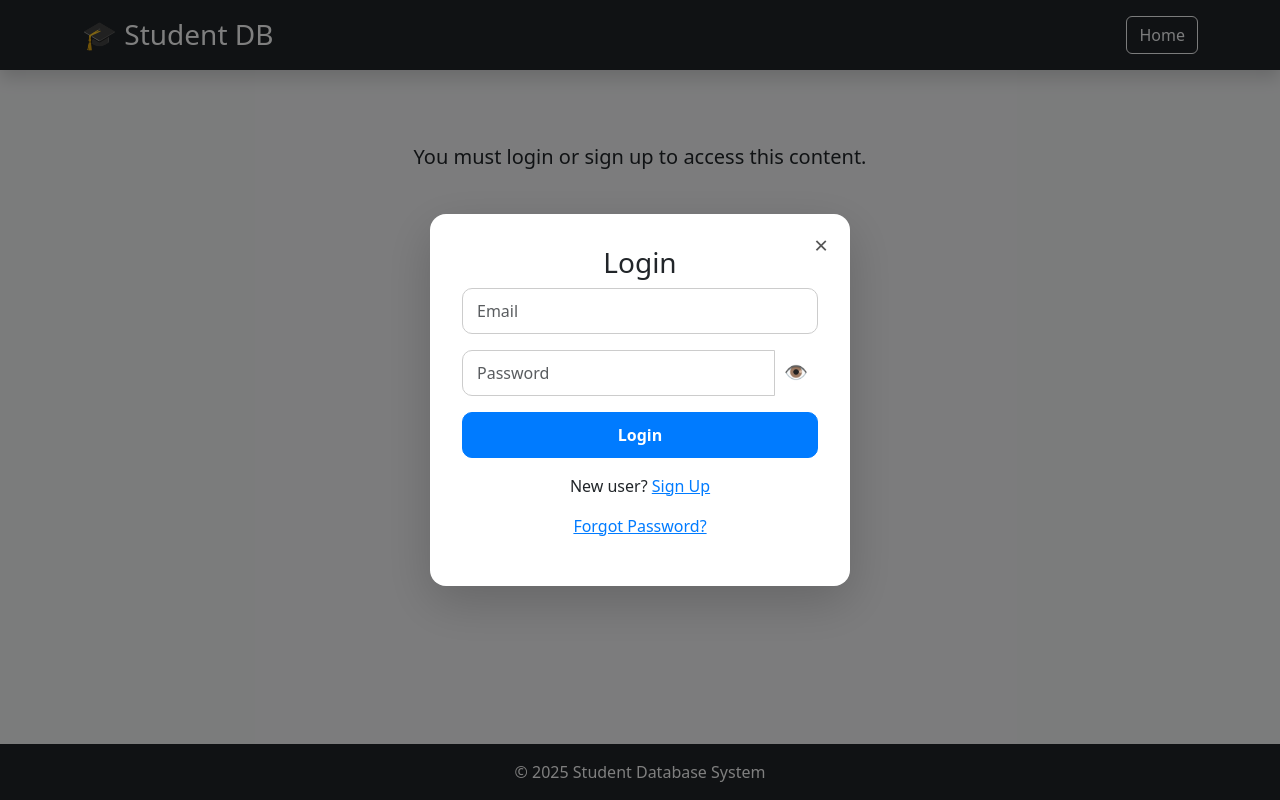
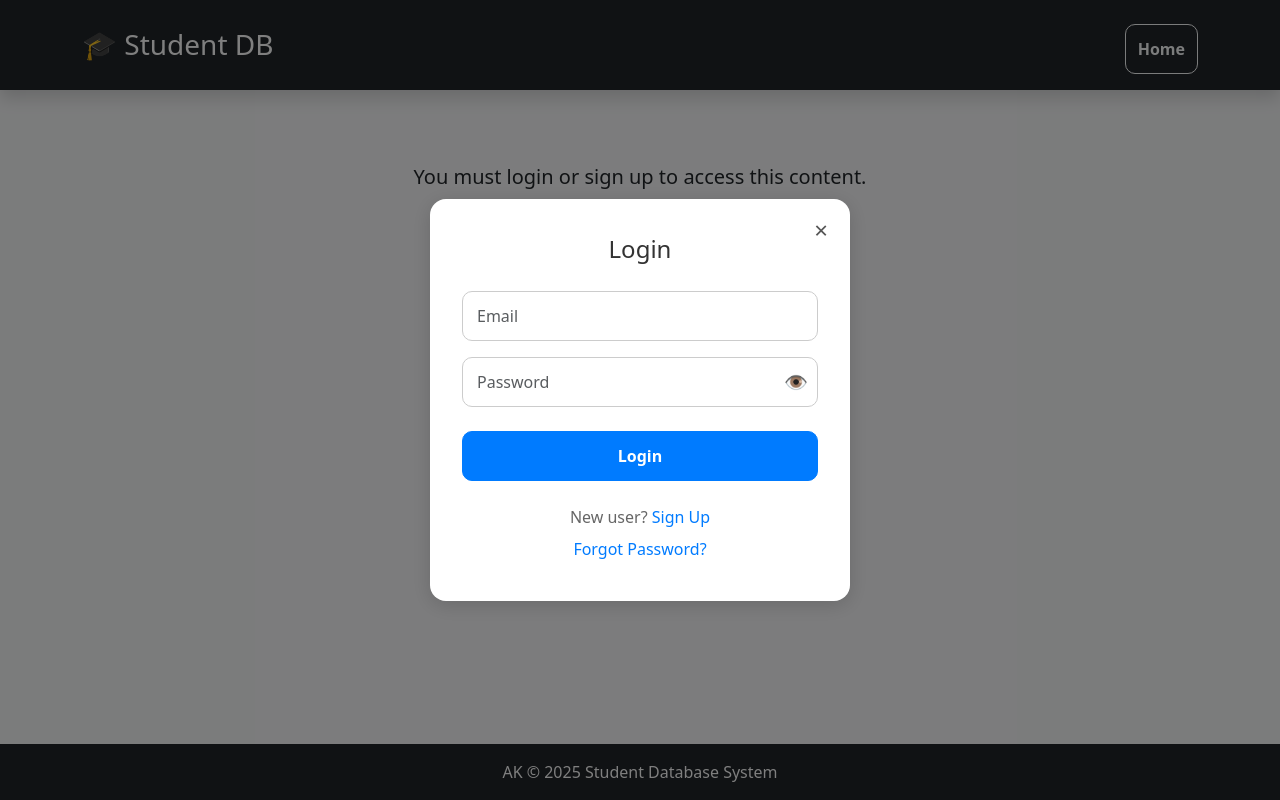
Before and after one commit to ahmad-rk02/StudentDB, a React (Create React App) app: page /marks in a window 1280 px wide. Built offline with nearby package versions, Linux system fonts and the light colour scheme.

Commit message:
Initial commit

```diff
--- a/src/App.js
+++ b/src/App.js
@@ -133,7 +133,7 @@ function App() {
 
         {/* Footer */}
         <footer className="bg-dark text-center text-white py-3">
-          © {new Date().getFullYear()} Student Database System
+          AK © {new Date().getFullYear()} Student Database System
         </footer>
       </div>
     </Router>
--- a/src/components/AuthModal.css
+++ b/src/components/AuthModal.css
@@ -17,10 +17,11 @@
   background: #fff;
   border-radius: 16px;
   padding: 2rem;
-  width: 100%;
+  width: 90%;
   max-width: 420px;
   position: relative;
   animation: slideIn 0.3s ease-in-out;
+  box-shadow: 0 4px 20px rgba(0, 0, 0, 0.15);
 }
 
 /* Animation */
@@ -45,42 +46,77 @@
   font-size: 1.5rem;
   color: #555;
   cursor: pointer;
+  transition: color 0.2s;
 }
 
 .close-btn:hover {
   color: #000;
 }
 
+/* Title */
+.modal-title {
+  text-align: center;
+  margin-bottom: 1.5rem;
+  color: #333;
+  font-size: 1.5rem;
+  text-transform: capitalize;
+}
+
 /* Form Inputs */
-.auth-modal input.form-control {
+.form-control {
+  width: 100%;
   border-radius: 10px;
-  padding: 10px 14px;
+  padding: 12px 14px;
   border: 1px solid #ccc;
   font-size: 1rem;
-  transition: 0.2s ease-in-out;
+  transition: all 0.2s ease-in-out;
+  margin-bottom: 1rem;
 }
 
-.auth-modal input.form-control:focus {
+.form-control:focus {
   border-color: #007bff;
   box-shadow: 0 0 0 2px rgba(0, 123, 255, 0.2);
   outline: none;
 }
 
-/* OTP Boxes Container */
+/* Password Input Container */
+.password-input {
+  position: relative;
+  margin-bottom: 1rem;
+}
+
+/* Eye Button */
+.btn-eye {
+  position: absolute;
+  right: 10px;
+  top: 50%;
+  transform: translateY(-50%);
+  background: transparent;
+  border: none;
+  font-size: 1.2rem;
+  padding: 0;
+  cursor: pointer;
+  color: #666;
+}
+
+/* OTP Container */
+.otp-input-container {
+  margin: 1.5rem 0;
+}
+
+/* OTP Inputs */
 .otp-inputs {
   display: flex;
-  justify-content: space-between;
-  gap: 6px;
-  margin: 1rem 0;
-  padding: 0 4px;
+  justify-content: center;
+  gap: 8px;
+  padding: 0 5px;
 }
 
-/* Individual OTP Box */
-.otp-inputs .otp-box {
-  flex: 1;
-  min-width: 36px;
+/* OTP Box */
+.otp-box {
+  width: 44px;
   height: 44px;
-  font-size: 1.2rem;
+  font-size: 1.3rem;
   font-weight: bold;
   text-align: center;
   border: 2px solid #ddd;
@@ -88,45 +124,34 @@
   background: #fff;
   color: #333;
   transition: all 0.2s ease;
-  line-height: 44px; /* Center number vertically */
+  line-height: 44px;
 }
 
-/* Focus state */
-.otp-inputs .otp-box:focus {
+.otp-box:focus {
   border-color: #007bff;
+  outline: none;
   box-shadow: 0 0 0 2px rgba(0, 123, 255, 0.2);
-  outline: none;
-}
-
-/* Password Eye Button */
-.btn-eye {
-  background: transparent;
-  border: none;
-  font-size: 1.2rem;
-  padding: 0 10px;
-  cursor: pointer;
-}
-
-.btn-eye:hover {
-  opacity: 0.7;
 }
 
 /* Buttons */
-.auth-modal .btn {
+.btn {
+  width: 100%;
   font-weight: 600;
-  padding: 10px;
+  padding: 12px;
   border-radius: 10px;
   transition: all 0.2s ease-in-out;
+  margin-top: 0.5rem;
 }
 
-.auth-modal .btn-primary {
+.btn-primary {
   background-color: #007bff;
   border-color: #007bff;
+  color: white;
 }
 
-.auth-modal .btn-primary:hover {
-  background-color: #0056b3;
-  border-color: #004ba0;
+.btn-primary:hover {
+  background-color: #0069d9;
+  border-color: #0062cc;
 }
 
 /* Link-style buttons */
@@ -138,6 +163,7 @@
   padding: 0;
   font-size: 1rem;
   font-weight: 500;
+  text-decoration: none;
 }
 
 .btn-link:hover {
@@ -145,38 +171,54 @@
 }
 
 /* Messages */
-.text-danger,
-.text-success {
+.text-danger {
+  color: #dc3545;
   font-weight: 500;
   margin-bottom: 1rem;
+  text-align: center;
 }
 
-/* Responsive */
+.text-success {
+  color: #28a745;
+  font-weight: 500;
+  margin-bottom: 1rem;
+  text-align: center;
+}
+
+/* Auth Links */
+.auth-links {
+  text-align: center;
+  margin-top: 1.5rem;
+  color: #666;
+}
+
+.auth-links p {
+  margin: 0.5rem 0;
+}
+
+/* Mobile Responsive */
 @media (max-width: 480px) {
   .auth-modal {
-    width: 90%;
-    padding: 1.5rem 1rem;
+    padding: 1.5rem;
   }
 
-  .otp-inputs {
-    gap: 4px;
-    padding: 0 8px;
+  .otp-box {
+    width: 38px;
+    height: 38px;
+    font-size: 1.2rem;
+    line-height: 38px;
   }
 
-  .otp-inputs .otp-box {
-    height: 42px;
-    min-width: 32px;
-    font-size: 1.1rem;
-    line-height: 42px;
+  .form-control {
+    padding: 10px 12px;
   }
 }
 
-/* Extra Small Devices (e.g., iPhone 5/SE) */
-@media (max-width: 320px) {
-  .otp-inputs .otp-box {
-    height: 38px;
-    min-width: 28px;
-    font-size: 1rem;
-    line-height: 38px;
+@media (max-width: 375px) {
+  .otp-box {
+    width: 34px;
+    height: 34px;
+    font-size: 1.1rem;
+    line-height: 34px;
   }
 }
--- a/src/components/AuthModal.js
+++ b/src/components/AuthModal.js
@@ -1,5 +1,5 @@
 import React, { useState, useContext, useRef, useEffect } from 'react';
-import { useNavigate } from 'react-router-dom'; // Add useNavigate
+import { useNavigate } from 'react-router-dom';
 import { AuthContext } from '../context/AuthContext';
 import './AuthModal.css';
 
@@ -90,15 +90,12 @@ const AuthModal = ({ onClose }) => {
       });
 
       const data = await res.json();
-      if (!res.ok) {
-        console.error('API error:', { url, status: res.status, data });
-        throw new Error(data.error || 'Something went wrong');
-      }
+      if (!res.ok) throw new Error(data.error || 'Something went wrong');
 
       if (view === 'login') {
         login(data.user, data.token);
         onClose();
-        navigate('/'); // Redirect to home page
+        navigate('/');
       } else if (view === 'signup') {
         setView('otp');
         setSuccess('OTP sent to your email. Please enter the 6-digit code.');
@@ -120,7 +117,6 @@ const AuthModal = ({ onClose }) => {
         setSuccess('Password reset successful. You can now login.');
       }
     } catch (err) {
-      console.error('Frontend error:', err.message, err);
       setError(err.message);
     }
   };
@@ -133,36 +129,42 @@ const AuthModal = ({ onClose }) => {
 
   return (
     <div className="auth-modal-overlay">
-      <div className="auth-modal shadow-lg">
+      <div className="auth-modal">
         <button className="close-btn" onClick={onClose}>×</button>
-        <h3 className="text-center text-capitalize">{view === 'otp' ? 'Verify OTP' : view.replace('-', ' ')}</h3>
-        {error && <p className="text-danger text-center">{error}</p>}
-        {success && <p className="text-success text-center">{success}</p>}
+        <h3 className="modal-title">
+          {view === 'otp' ? 'Verify OTP' : view.replace('-', ' ')}
+        </h3>
+
+        {error && <p className="text-danger">{error}</p>}
+        {success && <p className="text-success">{success}</p>}
+
         <form onSubmit={handleSubmit}>
           {view === 'signup' && (
             <input
               type="text"
               name="username"
-              className="form-control mb-3"
+              className="form-control"
               placeholder="Username"
               value={form.username}
               onChange={handleChange}
               required
             />
           )}
+
           {(view === 'login' || view === 'signup' || view === 'forgot' || view === 'reset') && (
             <input
               type="email"
               name="email"
-              className="form-control mb-3"
+              className="form-control"
               placeholder="Email"
               value={form.email}
               onChange={handleChange}
               required
             />
           )}
+
           {(view === 'login' || view === 'signup') && (
-            <div className="input-group mb-3">
+            <div className="password-input">
               <input
                 type={showPassword ? 'text' : 'password'}
                 name="password"
@@ -172,19 +174,28 @@ const AuthModal = ({ onClose }) => {
                 onChange={handleChange}
                 required
               />
-              <button type="button" onClick={() => setShowPassword(!showPassword)} className="btn-eye">
+              <button
+                type="button"
+                className="btn-eye"
+                onClick={() => setShowPassword(!showPassword)}
+                aria-label={showPassword ? 'Hide password' : 'Show password'}
+              >
                 {showPassword ? '🙈' : '👁️'}
               </button>
             </div>
           )}
+
           {(view === 'otp' || view === 'reset') && (
-            <div className="otp-inputs mb-3 d-flex justify-content-center">
+            <div className="otp-input-container">
+              <div className="otp-inputs">
                 {form.otp.map((digit, index) => (
                   <input
                     key={index}
                     type="text"
+                    inputMode="numeric"
+                    pattern="[0-9]*"
                     name={`otp-${index}`}
-                  className="form-control otp-box mx-1 text-center"
+                    className="otp-box"
                     maxLength="1"
                     value={digit}
                     onChange={handleChange}
@@ -194,9 +205,11 @@ const AuthModal = ({ onClose }) => {
                   />
                 ))}
               </div>
+            </div>
           )}
+
           {view === 'reset' && (
-            <div className="input-group mb-3">
+            <div className="password-input">
               <input
                 type={showNewPassword ? 'text' : 'password'}
                 name="newPassword"
@@ -206,12 +219,18 @@ const AuthModal = ({ onClose }) => {
                 onChange={handleChange}
                 required
               />
-              <button type="button" onClick={() => setShowNewPassword(!showNewPassword)} className="btn-eye">
+              <button
+                type="button"
+                className="btn-eye"
+                onClick={() => setShowNewPassword(!showNewPassword)}
+                aria-label={showNewPassword ? 'Hide password' : 'Show password'}
+              >
                 {showNewPassword ? '🙈' : '👁️'}
               </button>
             </div>
           )}
-          <button type="submit" className="btn btn-primary w-100">
+
+          <button type="submit" className="btn btn-primary">
             {view === 'login' ? 'Login' :
              view === 'signup' ? 'Sign Up' :
              view === 'otp' ? 'Verify OTP' :
@@ -220,7 +239,7 @@ const AuthModal = ({ onClose }) => {
           </button>
         </form>
 
-        <div className="text-center mt-3">
+        <div className="auth-links">
           {view === 'login' && (
             <>
               <p>New user? <button className="btn-link" onClick={() => setView('signup')}>Sign Up</button></p>
```
Lines whose indentation alone changed are shown as unchanged.
